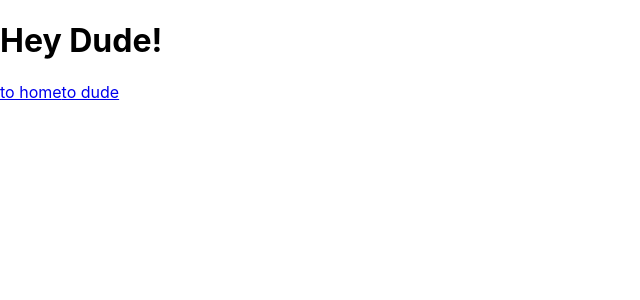
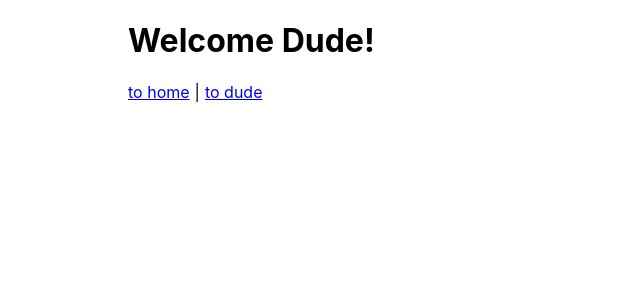
Before and after one commit to suxxus-react/react-router-explore, a React (Create React App) app: page / in a window 1280 px wide. Shown: the top 300 px of the page, without its empty margins (0-640 px from the left). Built offline with nearby package versions, Linux system fonts and the light colour scheme.

Commit message:
Add Switcher to App

```diff
--- a/src/App.js
+++ b/src/App.js
@@ -7,22 +7,27 @@ import {withRouter} from "react-router-dom";
 import {NavLink} from "react-router-dom";
 
 export class App extends React.Component {
-  isDude() {
-    return this.props?.match?.params?.filter === "dude";
-  }
-
   getTitle() {
-    return this.isDude() ? "Write something Dude!" : "Hey Dude!";
+    const filter = this.props?.match?.params?.filter ?? "";
+    switch (filter) {
+      case "home":
+        return "You are in Home Dude";
+      case "dude":
+        return "Write something Dude!";
+      default:
+        return "Welcome Dude!";
+    }
   }
 
   render() {
     return (
-      <div>
+      <div style={{margin: "0 auto", width: "80%"}}>
         <h1>{this.getTitle()}</h1>
         <nav className="footer">
           <NavLink exact to="/home">
             to home
           </NavLink>
+          <span style={{margin: "5px"}}>|</span>
           <NavLink exact to="/dude">
             to dude
           </NavLink>
```
